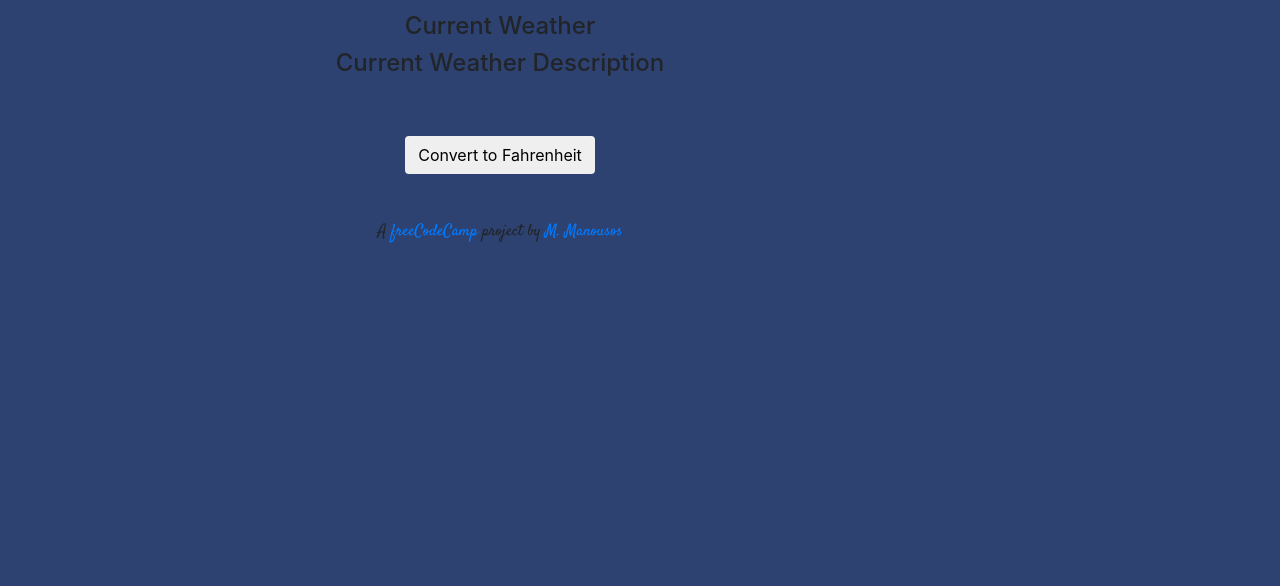
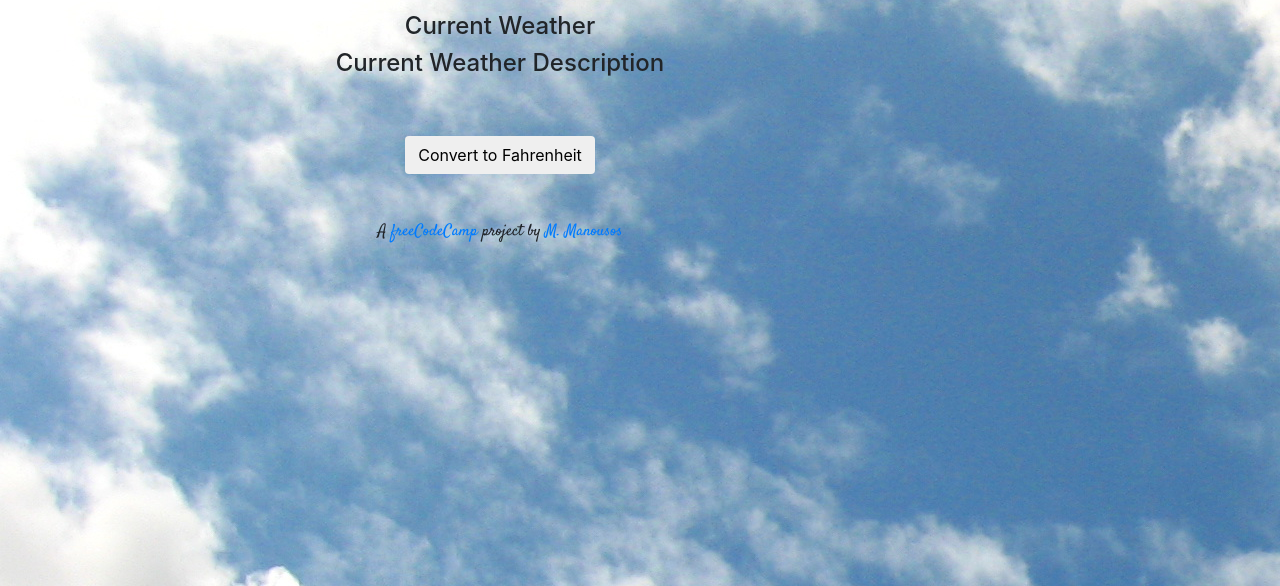
Before and after one commit to mmanousos/fcc_localweather, a plain HTML site: page index.html in a window 1280 px wide. Shown: the part 214-800 px from the top of the page. Drawn offline with nearby package versions, Linux system fonts and the light colour scheme.

Commit message:
swaps background coolor for image

```diff
--- a/style.css
+++ b/style.css
@@ -4,10 +4,11 @@ html {
 }
 
 body {
-    background-color: #2E4272;
-  background-color: -webkit-linear-gradient(#4F628E, #2E4272);
-  background-color:    -moz-linear-gradient(#4F628E, #2E4272);
-  background-color:         linear-gradient(#4F628E, #2E4272);
+ /*   background-color: #2E4272;
+    background-color: -webkit-linear-gradient(#4F628E, #2E4272);
+    background-color:    -moz-linear-gradient(#4F628E, #2E4272);
+    background-color:         linear-gradient(#4F628E, #2E4272); */
+    background-image: url("img/brokenclouds.jpg")
 }
 
 .container-fluid {
```
